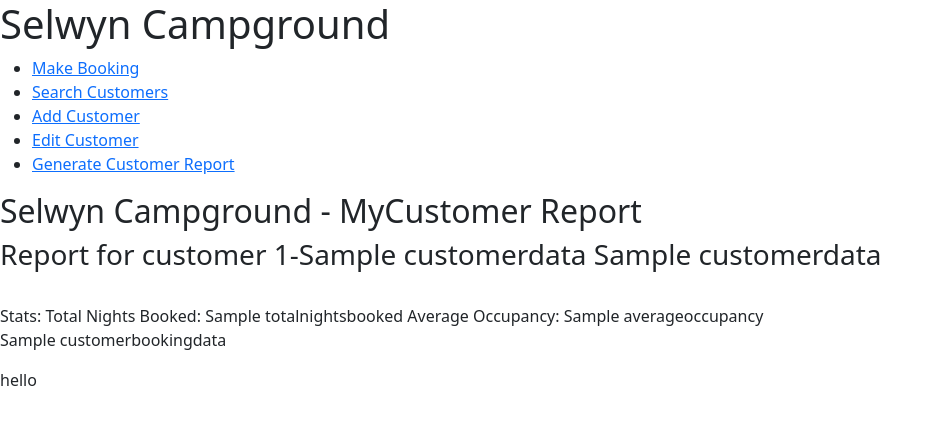
After one commit to bjvhombrebueno/scg, a Flask app: template templates/mycustomerreport.html in a window 1280 px wide. The commit adds this page. Shown: the top 425 px of the page, without its empty margins (0-943 px from the left). Run offline with Flask 3, Linux system fonts and the light colour scheme; the template is opened without the code that fills it: most values are stand-ins (such as "Sample title", 1, 10 or a date in 2020).

Commit message:
added report generation and multiple date booking

```diff
--- a/app.py
+++ b/app.py
@@ -77,7 +77,7 @@ def makebooking():
     print(request.form)
     customer= request.form.get('customer')
     site = request.form.get('site')
-    bookingDate = request.form.get('bookingdate')
+    bookingDate = date.fromisoformat(request.form.get('bookingdate'))
     bookingNights = request.form.get('bookingnights')
     occupancy = request.form.get('occupancy')
     # bookingid = bookingIdList
@@ -91,8 +91,9 @@ def makebooking():
     print(occupancy)
     # newBookingId = bookingId[0][0]+1
     # print(newBookingId)
-
-    connection.execute("INSERT INTO bookings (site, customer, booking_date, occupancy) VALUES(%s,%s,%s,%s);",(site, customer, str(bookingDate), occupancy,))
+    for i in range(0,int(bookingNights)):
+        connection.execute("INSERT INTO bookings (site, customer, booking_date, occupancy) VALUES(%s,%s,%s,%s);",(site, customer, str(bookingDate), occupancy,))
+        bookingDate = bookingDate +timedelta(days=1)
     return redirect("/campers")
 
 # @app.route("/customer", methods=['GET','POST'])
@@ -120,9 +121,11 @@ def customer():
         print(request.form)
         return render_template("customerdetails.html",customerdata =customerData)
 
-@app.route("/customer/add", methods=['POST'])
+@app.route("/customer/add", methods=['GET','POST'])
 def addcustomer():
-
+         if request.method == "GET":
+            return render_template("customeradd.html")
+         else:
             firstName = request.form.get('firstname')
             familyName = request.form.get('familyname')
             email = request.form.get('email')
@@ -164,7 +167,21 @@ def mycustomer():
         print(request.args)
         print(request.form)
         customerId = request.form.get('customerid')
-        return render_template("mycustomeredit.html",customerid =customerId)
+        if request.form.get('Edit'):
+
+            return render_template("mycustomeredit.html",customerid =customerId)
+        else:
+            connection = getCursor()
+            connection.execute("SELECT * FROM customers WHERE customer_id = %s;", (int(customerId),))
+            customerData = connection.fetchall()
+            connection.execute("SELECT * FROM bookings WHERE customer = %s;", (int(customerId),))
+            customerBookingData = connection.fetchall()
+            connection.execute("SELECT COUNT(booking_date) FROM bookings WHERE customer = %s;", (int(customerId),))
+            totalNightsBooked = connection.fetchone()[0]
+            connection.execute("SELECT AVG(occupancy) FROM bookings WHERE customer = %s;", (int(customerId),))
+            averageOccupancy = connection.fetchall()[0][0]
+
+            return render_template("mycustomerreport.html",customerid = customerId, customerdata = customerData, customerbookingdata =customerBookingData, totalnightsbooked = totalNightsBooked,averageoccupancy = averageOccupancy)
 
 @app.route("/mycustomer/edit", methods=['POST'])
 def mycustomeredit():
@@ -189,3 +206,28 @@ def mycustomeredit():
     connection.execute("UPDATE customers SET firstname = %s, familyname = %s, email = %s, phone = %s WHERE customer_id = %s;"
 ,(firstName, familyName, email, phone,customerId,))
     return redirect('/customer/search')
+
+@app.route("/mycustomer/report", methods=['POST'])
+def mycustomerreport():
+#     print(request.args)
+#     print(request.form)
+#     customerId = request.form.get('customerid')
+#     firstName = request.form.get('firstname')
+#     familyName = request.form.get('familyname')
+#     email = request.form.get('email')
+#     phone = request.form.get('phone')
+#     connection = getCursor()
+#     # connection.execute("SELECT max(booking_id) FROM scg.bookings;")
+#     # bookingId = connection.fetchall()
+#     print(request.form['customerid'])
+#     print(firstName)
+#     print(familyName)
+#     print(email)
+#     print(phone)
+#     # newBookingId = bookingId[0][0]+1
+#     # print(newBookingId)
+
+#     connection.execute("UPDATE customers SET firstname = %s, familyname = %s, email = %s, phone = %s WHERE customer_id = %s;"
+# ,(firstName, familyName, email, phone,customerId,))
+    pass
+    return render_template("mycustomerreport.html")
--- a/templates/base.html
+++ b/templates/base.html
@@ -16,6 +16,7 @@
                 <li><a href="/customer/search">Search Customers</a></li>
                 <li><a href="/customer/add">Add Customer</a></li>
                 <li><a href="/mycustomer">Edit Customer</a></li>
+                <li><a href="/mycustomer">Generate Customer Report</a></li>
             </ul>
           </nav>
           <section class="content">
--- a/templates/mycustomeredit.html
+++ b/templates/mycustomeredit.html
@@ -1,7 +1,7 @@
 {% extends "base.html" %}
 {% block content %}
 
-<h2>Selwyn Campground Edit Customer </h2>
+<h2>Selwyn Campground Edit MyCustomer </h2>
 <h3>Edit customer</h3>
 
 
--- /dev/null
+++ b/templates/mycustomerreport.html
@@ -0,0 +1,14 @@
+{% extends "base.html" %}
+{% block content %}
+<!-- code in here to display a list of books-->
+<h2>Selwyn Campground - MyCustomer Report</h2>
+    <h3>Report for customer {{customerdata[0][0]}}-{{customerdata[0][1]}} {{customerdata[0][2]}}</h3>
+<br>
+    Stats:
+    Total Nights Booked: {{totalnightsbooked}}
+    Average Occupancy: {{averageoccupancy}}
+    <p>{{customerbookingdata}}</p>
+    hello
+</br>
+
+{% endblock %}
```
Also changed, not shown: templates/mycustomer.html (+5 -2 lines).
